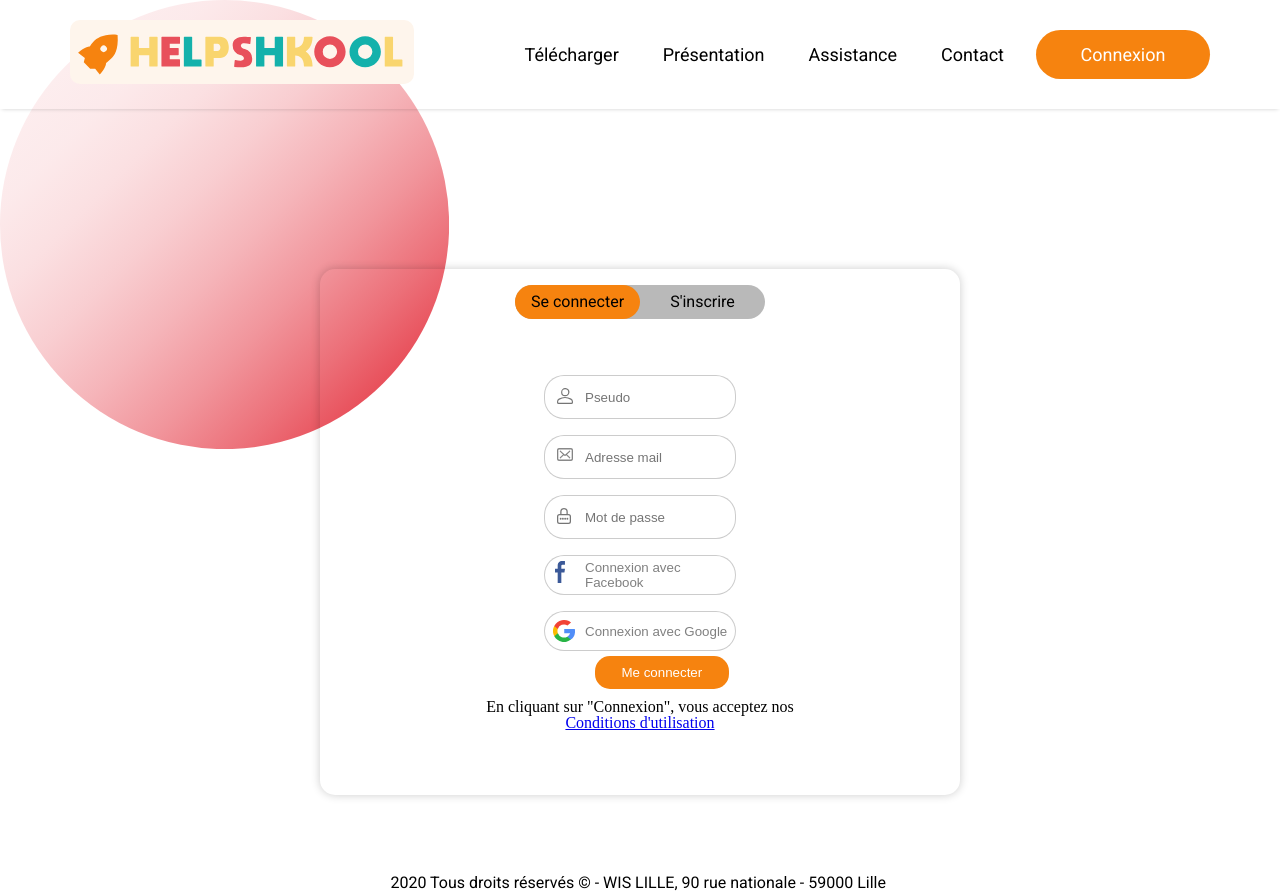
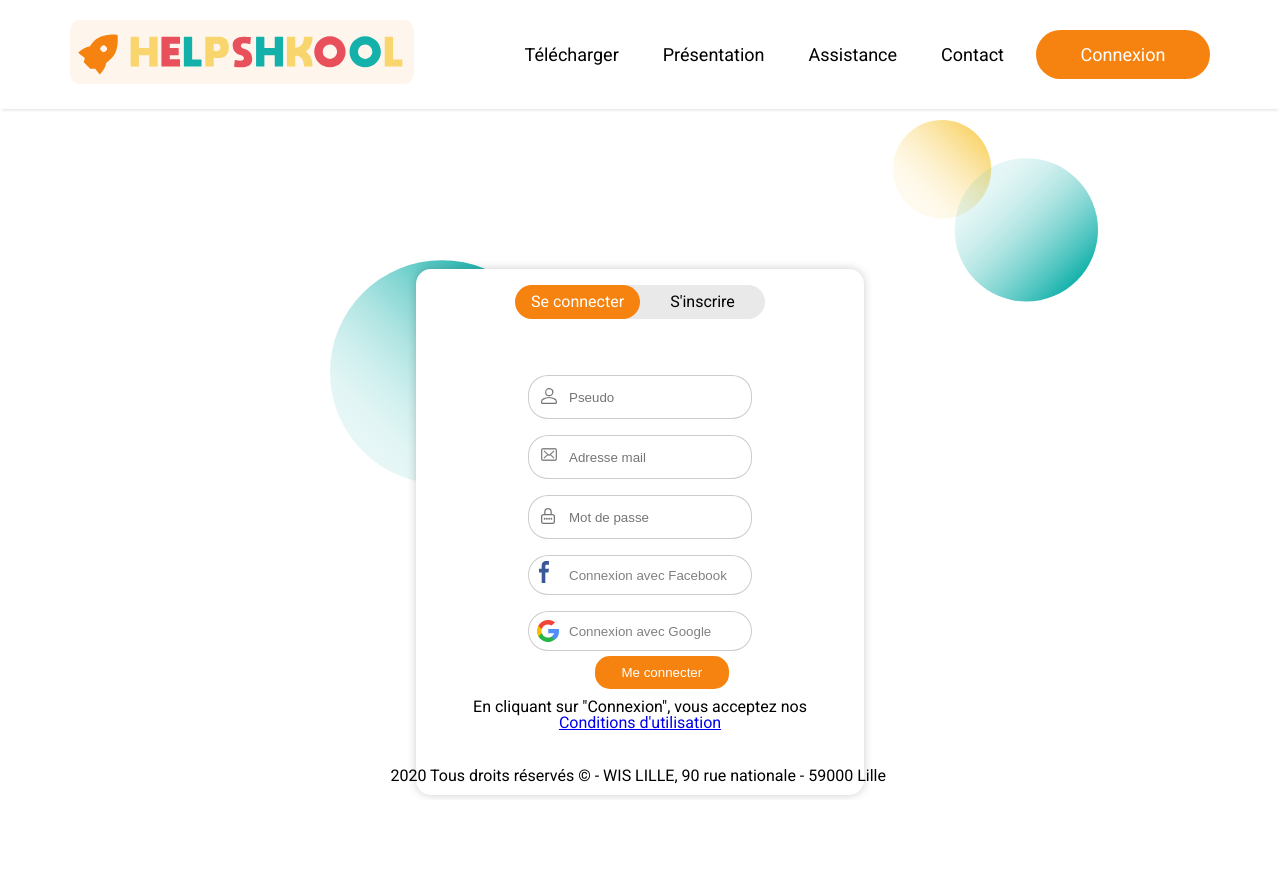
Before and after one commit to Nwadkoko/workshop_wis_2020, an Angular app: page /signin in a window 1280 px wide. After the commit the page ends 800 px from the top, so only its background shows below. Built offline with nearby package versions, Linux system fonts and the light colour scheme.

Commit message:
Add background to sign in page

```diff
--- a/src/app/app.component.scss
+++ b/src/app/app.component.scss
@@ -9,6 +9,7 @@
   padding: 20px 10px;
   font-family: 'Roboto';
   box-shadow: 0 2px 4px -2px rgba(0,0,0,.2);
+  background-color: white;
 }
 
 /* Style the header links */
@@ -56,8 +57,11 @@
 }
 
 footer {
-    position: relative;
-    top: 5em;
+    position: fixed;
+    bottom: 1em;
+    left: 0;
+right: 0;
+    margin: 0 auto;
     .footer-text {
       font-family: 'Roboto';
       width: 31.2em;
--- a/src/app/sign-in/sign-in.component.html
+++ b/src/app/sign-in/sign-in.component.html
@@ -1,5 +1,5 @@
 <div class="signin-form">
-  <label class="switch">
+  <label class="switch noselect">
     <input type="checkbox" />
     <div class="slider round"><span>Se connecter </span><span>S'inscrire</span></div>
   </label>
@@ -17,18 +17,4 @@
       <span>En cliquant sur "Connexion", vous acceptez nos <a href="#cgu">Conditions d'utilisation</a></span>
   </div>
 </div>
-<svg xmlns="http://www.w3.org/2000/svg" xmlns:xlink="http://www.w3.org/1999/xlink" width="449.154" height="449.154" viewBox="0 0 449.154 449.154" style="z-index: -1;">
-  <defs>
-    <linearGradient id="linear-gradient" x1="0.146" y1="0.146" x2="0.854" y2="0.854" gradientUnits="objectBoundingBox">
-      <stop offset="0" stop-color="#e8505b" stop-opacity="0.102"/>
-      <stop offset="0.12" stop-color="#e8505b" stop-opacity="0.122"/>
-      <stop offset="0.258" stop-color="#e8505b" stop-opacity="0.18"/>
-      <stop offset="0.406" stop-color="#e8505b" stop-opacity="0.282"/>
-      <stop offset="0.56" stop-color="#e8505b" stop-opacity="0.424"/>
-      <stop offset="0.72" stop-color="#e8505b" stop-opacity="0.604"/>
-      <stop offset="0.881" stop-color="#e8505b" stop-opacity="0.82"/>
-      <stop offset="1" stop-color="#e8505b"/>
-    </linearGradient>
-  </defs>
-  <circle id="Ellipse_10" data-name="Ellipse 10" cx="224.577" cy="224.577" r="224.577" fill="url(#linear-gradient)"/>
-</svg>
+<div class="svg-background"></div>
--- a/src/app/sign-in/sign-in.component.scss
+++ b/src/app/sign-in/sign-in.component.scss
@@ -2,11 +2,13 @@
   box-shadow: 0 0 10px rgba(0, 0, 0, 0.2);
   margin: 0 auto;
   margin-top: 10em;
-  width: 50%;
+  width: 35%;
   border-radius: 15px;
   display: flex;
   flex-direction: column;
   justify-content: space-around;
+  background-color: white;
+  font-family: 'Roboto';
 
   .switch {
     width: 250px;
@@ -23,14 +25,22 @@
   }
   .slider {
     cursor: pointer;
-    background-color: #B9B9B9;
+    background-color: #E9E9E9;
+    span:nth-child(0n + 1) {
+      color: white;
+    }
+    span:nth-child(0n + 2) {
+      color: black;
+    }
   }
   input:checked + .slider {
     span:nth-child(0n + 1) {
-      background-color: transparent;
+      background-color: #E9E9E9;;
+      color: black;
     }
     span:nth-child(0n + 2) {
       background-color: #f6830f;
+      color: white;
     }
   }
 
@@ -67,7 +77,7 @@
   form {
     display: flex;
     flex-direction: column;
-    width: 30%;
+    width: 50%;
     margin: 0 auto;
     margin-top: 3.5em;
 
@@ -105,7 +115,7 @@ input:-webkit-autofill:active  {
   .social-signin {
       display: flex;
       flex-direction: column;
-      width: 30%;
+      width: 50%;
       margin: 0 auto;
       margin-top: 16px;
 
@@ -151,7 +161,21 @@ input:-webkit-autofill:active  {
   }
 }
 
-svg {
-  position: absolute;
+.svg-background {
+  position: fixed;
   top: 0;
+  z-index: -1;
+  width: 100vw;
+  height: 100vh;
+  background: url("../../assets/HELPSHKOOL_FORMS_BACKGROUND.svg") no-repeat 330px 120px /60%;
 }
+
+.noselect {
+  -webkit-touch-callout: none; /* iOS Safari */
+    -webkit-user-select: none; /* Safari */
+     -khtml-user-select: none; /* Konqueror HTML */
+       -moz-user-select: none; /* Old versions of Firefox */
+        -ms-user-select: none; /* Internet Explorer/Edge */
+            user-select: none; /* Non-prefixed version, currently
+                                  supported by Chrome, Edge, Opera and Firefox */
+}
```
Also changed, not shown: 7 other files (tests, documents, lock files or other folders).
